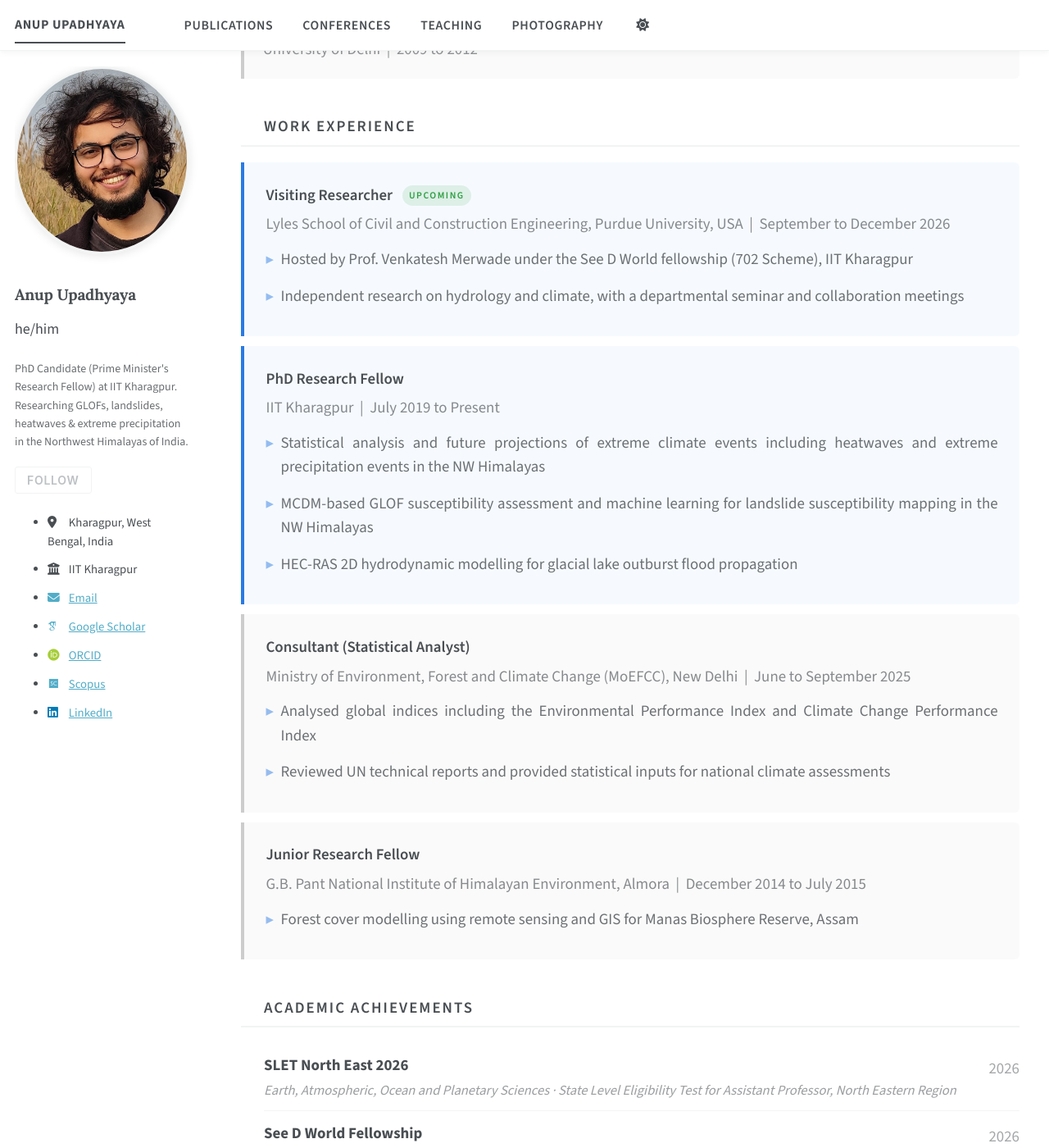
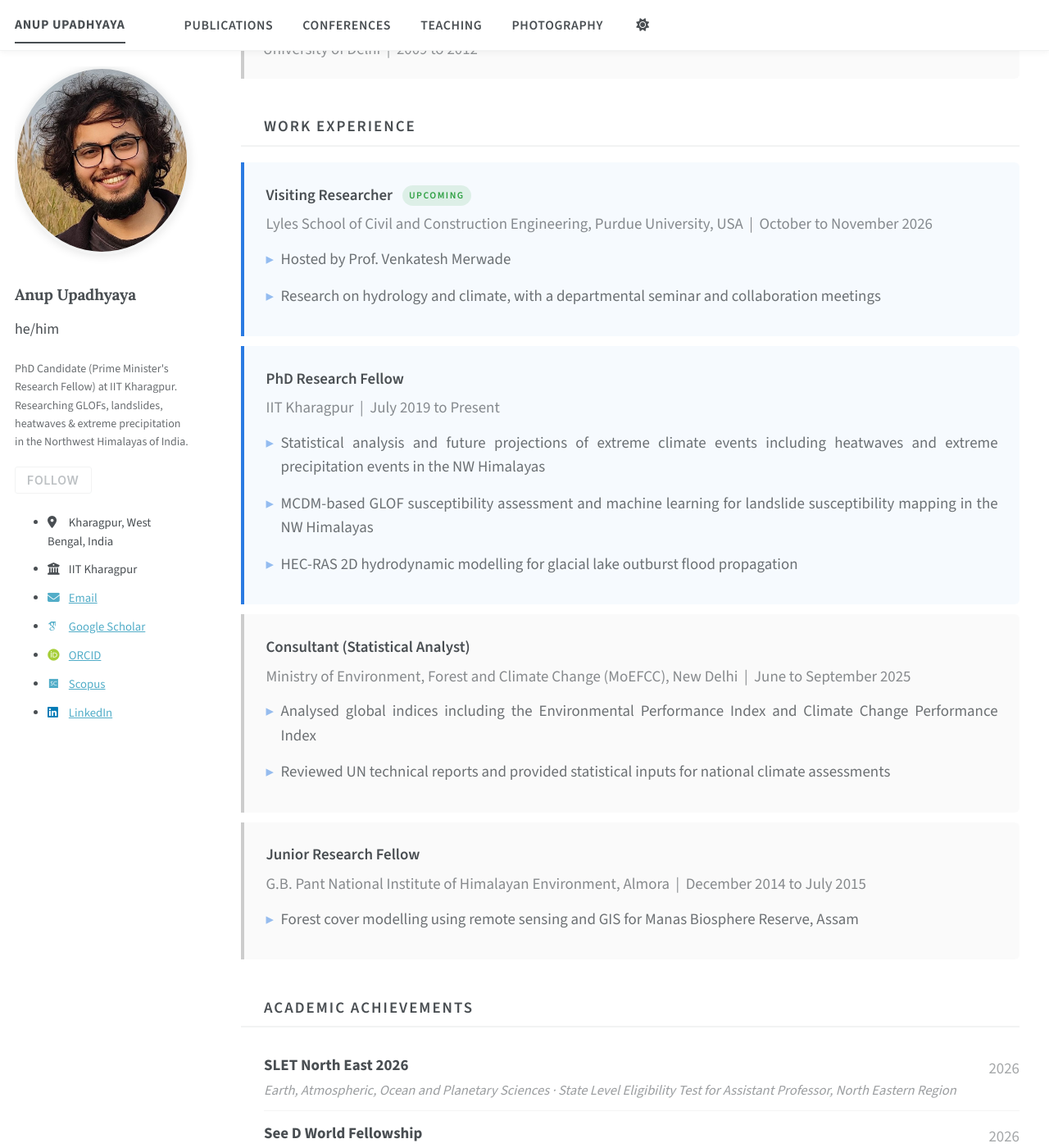
Before and after one commit to anupupadhyaya/anupupadhyaya.github.io, a Jekyll site: the page built from _pages/about.md, in a window 1280 px wide and 1400 px high, scrolled down 1992 px. Shown: the whole window at 82% size. Built offline with Jekyll 4.4.1, drawn with Linux system fonts in a browser that asks for light colours; some web fonts are replaced; a script bundle is joined from its source files by our own code; library files that are not in the unit come from our copies; some of the changed text lies outside the part shown.

Commit message:
Revise Purdue University visit dates and details
Updated visiting details for Purdue University and added location information for fellowships.

```diff
--- a/_pages/about.md
+++ b/_pages/about.md
@@ -294,8 +294,8 @@ in one of the world's most climate-sensitive landscapes.
 </div>
 
 <div class="status-notice">
-  <strong>Currently:</strong> thesis submitted. Visiting <a href="https://engineering.purdue.edu/CCE" target="_blank">Purdue University</a>
-  from September to December 2026 under the See D World fellowship, hosted by Prof. Venkatesh Merwade.
+  <strong>Currently:</strong> thesis submitted. Visiting <a href="https://engineering.purdue.edu/CCE" target="_blank">Purdue University</a>, USA
+  from October to November 2026 under the See D World fellowship, hosted by Prof. Venkatesh Merwade.
 </div>
 
 <div class="about-section-title">PhD Research</div>
@@ -354,10 +354,10 @@ to real risks faced by Himalayan communities.
 
 <div class="work-card featured">
   <div class="work-title">Visiting Researcher <span class="work-flag">Upcoming</span></div>
-  <div class="work-org">Lyles School of Civil and Construction Engineering, Purdue University, USA &nbsp;|&nbsp; September to December 2026</div>
+  <div class="work-org">Lyles School of Civil and Construction Engineering, Purdue University, USA &nbsp;|&nbsp; October to November 2026</div>
   <ul class="work-points">
-    <li>Hosted by Prof. Venkatesh Merwade under the See D World fellowship (702 Scheme), IIT Kharagpur</li>
-    <li>Independent research on hydrology and climate, with a departmental seminar and collaboration meetings</li>
+    <li>Hosted by Prof. Venkatesh Merwade</li>
+    <li>Research on hydrology and climate, with a departmental seminar and collaboration meetings</li>
   </ul>
 </div>
 
@@ -402,7 +402,7 @@ to real risks faced by Himalayan communities.
   <div class="achieve-item">
     <div class="achieve-text">
       <strong>See D World Fellowship</strong>
-      <span class="achieve-detail">702 Scheme, IIT Kharagpur, supporting a research visit to Purdue University</span>
+      <span class="achieve-detail">702 Scheme, IIT Kharagpur, supporting a research visit to Purdue University, USA</span>
     </div>
     <div class="achieve-year">2026</div>
   </div>
@@ -410,7 +410,7 @@ to real risks faced by Himalayan communities.
   <div class="achieve-item">
     <div class="achieve-text">
       <strong>IAEG YEG Travel Grant</strong>
-      <span class="achieve-detail">Young Engineering Geologists Group, IAEG, for the 5th IAEG International Summer School</span>
+      <span class="achieve-detail">Young Engineering Geologists Group, IAEG, for the 5th IAEG International Summer School, Aosta, Italy</span>
     </div>
     <div class="achieve-year">2026</div>
   </div>
```
